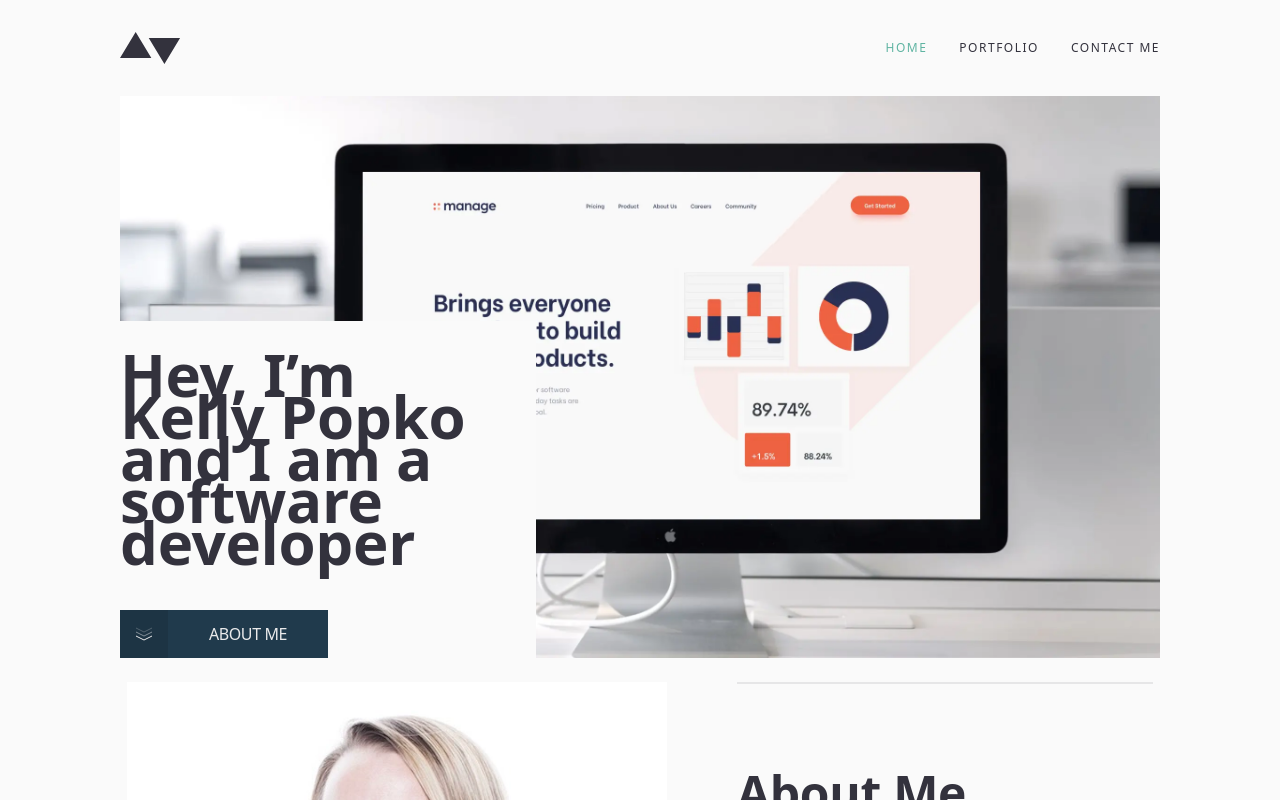
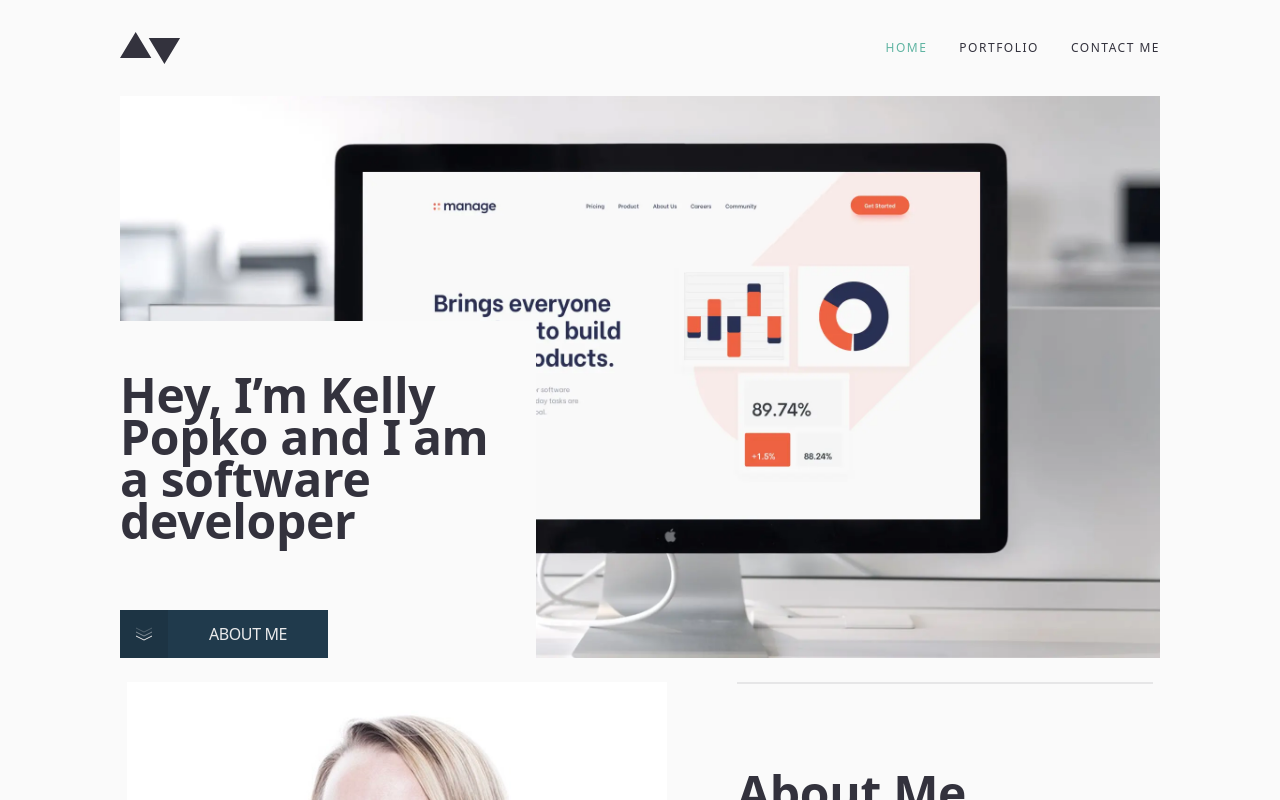
Before and after one commit to kellyky/Portfolio, a React (Vite) app: page / in a window 1280 px wide. Shown: the top 800 px of the page. Built offline with nearby package versions, Linux system fonts and the light colour scheme.

Commit message:
Fix (small) Hero headline

```diff
--- a/src/components/Hero/Hero.jsx
+++ b/src/components/Hero/Hero.jsx
@@ -32,8 +32,7 @@ export default function Hero () {
         lg:w-2/5 lg:h-3/5'
       >
         <h1 className='font-bold
-          text-4xl md:text-5xl lg:text-4xl xl:text-6xl
-          lg:tracking-wide tracking-tighter
+          text-4xl md:text-5xl lg:text-4xl xl:text-5xl
           w-9/10
           grow md:flex md:items-center
           '
```
